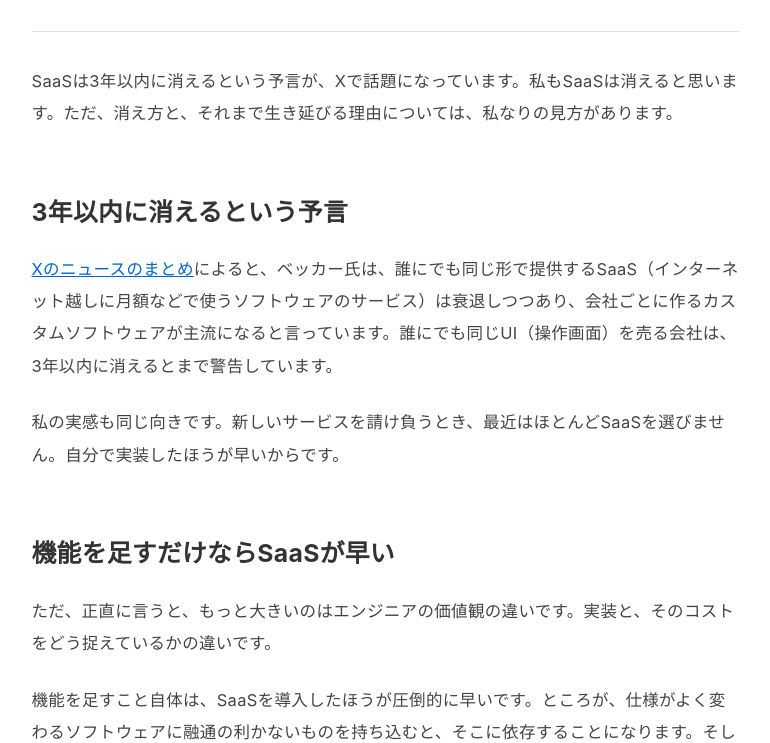
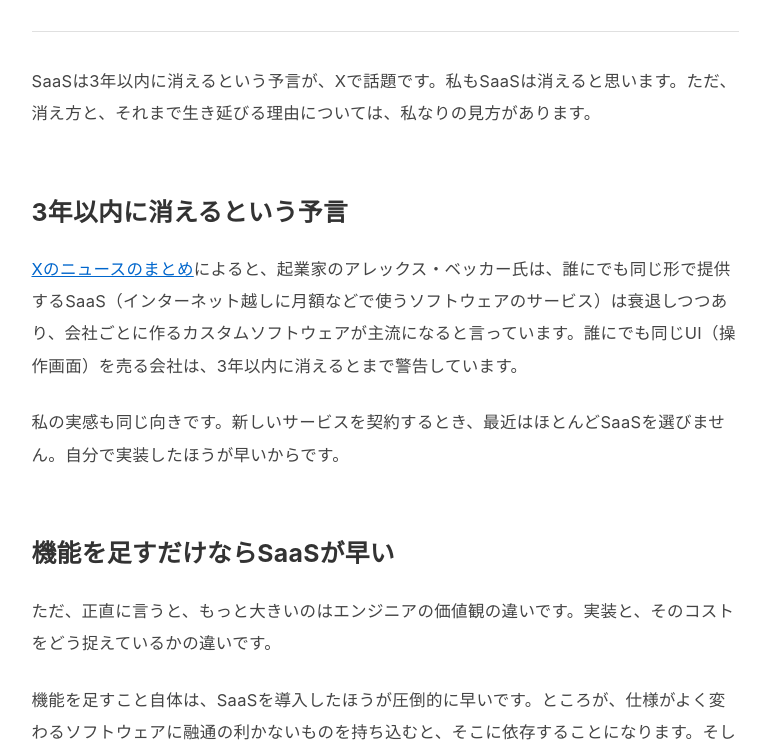
Before and after one commit to tomohiro-owada/tomohiro-owada.github.io, an Eleventy site: page src/posts/saas-headless.md in a window 1280 px wide. Shown: the part 737-1480 px from the top of the page, without its empty margins (255-1025 px from the left). Built offline with nearby package versions, Linux system fonts and the light colour scheme; Eleventy itself is replaced by a stand-in of ours; files that its build step writes are made by us from their sources.

Commit message:
saas-headless: wording fixes (subscribe, inelegant setup, introduce Becker) JA/EN

```diff
--- a/src/en/posts/saas-headless.md
+++ b/src/en/posts/saas-headless.md
@@ -18,13 +18,13 @@ A prediction that SaaS will vanish within 3 years is making the rounds on X. I t
 
 According to [X's news summary](https://x.com/i/trending/2114172476057952713), the entrepreneur Alex Becker says one-size-fits-all SaaS (software you use over the internet, usually for a monthly fee) is in decline, and that custom software built for each company will become the mainstream. He even warns that companies selling the same UI (user interface) to everyone will be gone within 3 years.
 
-My own experience points the same way. When I take on a new service these days, I rarely pick SaaS. Implementing it myself is faster.
+My own experience points the same way. When I sign up for a new service these days, I rarely go with SaaS. Implementing it myself is faster.
 
 ## For adding a feature, SaaS is faster
 
 Honestly, though, the bigger factor is the difference in values among engineers: how they see implementation and what it costs.
 
-To add a feature itself, adopting SaaS is overwhelmingly faster. But when you bring something inflexible into software whose specs change often, you end up depending on it. Then an ugly system, twisted to fit the SaaS, grows up around it.
+To add a feature itself, adopting SaaS is overwhelmingly faster. But when you bring something inflexible into software whose specs change often, you end up depending on it. Then an inelegant setup grows up around it, twisting things to fit the SaaS.
 
 ## The engineers who keep choosing SaaS
 
--- a/src/posts/saas-headless.md
+++ b/src/posts/saas-headless.md
@@ -11,19 +11,19 @@ image: /images/posts/saas-headless/hero.png
 imageAlt: "クリーム色の背景に「SaaSは死ぬ前に頭を失う」というタイトルと、画面のないAPIの線画"
 ---
 
-SaaSは3年以内に消えるという予言が、Xで話題になっています。私もSaaSは消えると思います。ただ、消え方と、それまで生き延びる理由については、私なりの見方があります。
+SaaSは3年以内に消えるという予言が、Xで話題です。私もSaaSは消えると思います。ただ、消え方と、それまで生き延びる理由については、私なりの見方があります。
 
 ## 3年以内に消えるという予言
 
-[Xのニュースのまとめ](https://x.com/i/trending/2114172476057952713)によると、ベッカー氏は、誰にでも同じ形で提供するSaaS（インターネット越しに月額などで使うソフトウェアのサービス）は衰退しつつあり、会社ごとに作るカスタムソフトウェアが主流になると言っています。誰にでも同じUI（操作画面）を売る会社は、3年以内に消えるとまで警告しています。
+[Xのニュースのまとめ](https://x.com/i/trending/2114172476057952713)によると、起業家のアレックス・ベッカー氏は、誰にでも同じ形で提供するSaaS（インターネット越しに月額などで使うソフトウェアのサービス）は衰退しつつあり、会社ごとに作るカスタムソフトウェアが主流になると言っています。誰にでも同じUI（操作画面）を売る会社は、3年以内に消えるとまで警告しています。
 
-私の実感も同じ向きです。新しいサービスを請け負うとき、最近はほとんどSaaSを選びません。自分で実装したほうが早いからです。
+私の実感も同じ向きです。新しいサービスを契約するとき、最近はほとんどSaaSを選びません。自分で実装したほうが早いからです。
 
 ## 機能を足すだけならSaaSが早い
 
 ただ、正直に言うと、もっと大きいのはエンジニアの価値観の違いです。実装と、そのコストをどう捉えているかの違いです。
 
-機能を足すこと自体は、SaaSを導入したほうが圧倒的に早いです。ところが、仕様がよく変わるソフトウェアに融通の利かないものを持ち込むと、そこに依存することになります。そして、SaaSに合わせるために無理にねじ曲げた、醜いシステムが周りに育っていきます。
+機能を足すこと自体は、SaaSを導入したほうが圧倒的に早いです。ところが、仕様がよく変わるソフトウェアに融通の利かないものを持ち込むと、そこに依存することになります。そして、SaaSに合わせて何かをねじ曲げるような美しくない仕組みが、周りに育っていきます。
 
 ## SaaSを選び続けるエンジニア
 
```
